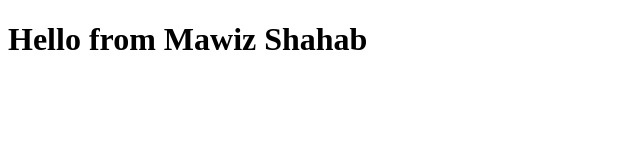
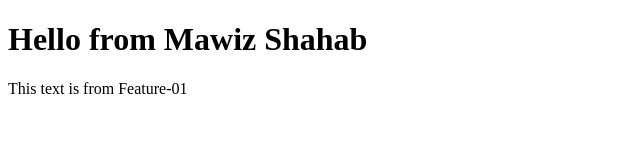
Before and after one commit to MawizShahab/sample, a plain HTML site: page index.html in a window 1280 px wide. Shown: the whole page, without its empty margins (0-640 px from the left). Drawn offline with Linux system fonts and the light colour scheme.

Commit message:
Text added for Feature-01

```diff
--- a/index.html
+++ b/index.html
@@ -7,5 +7,6 @@
   </head>
   <body>
     <h1>Hello from Mawiz Shahab</h1>
+    <p>This text is from Feature-01</p>
   </body>
 </html>
```
